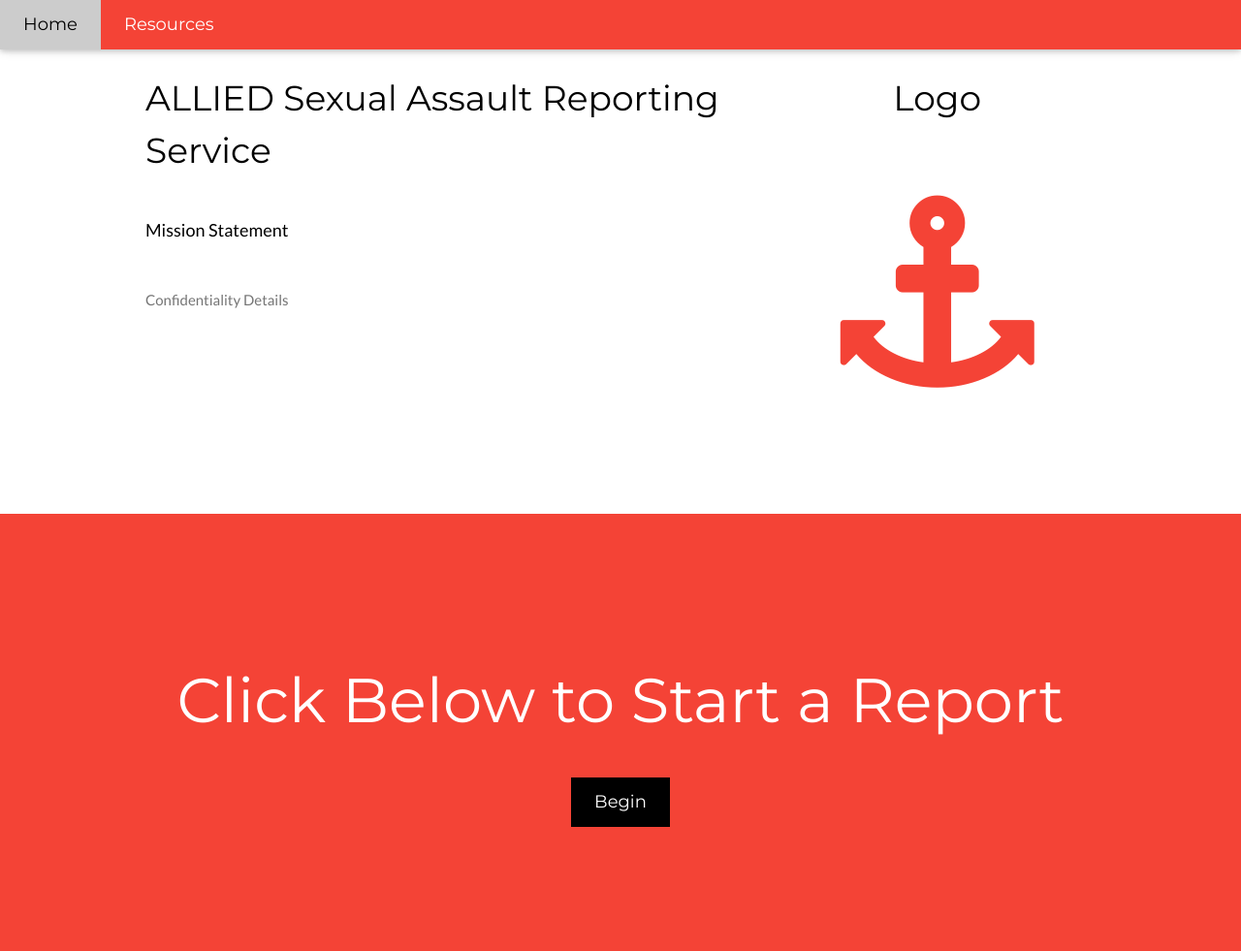
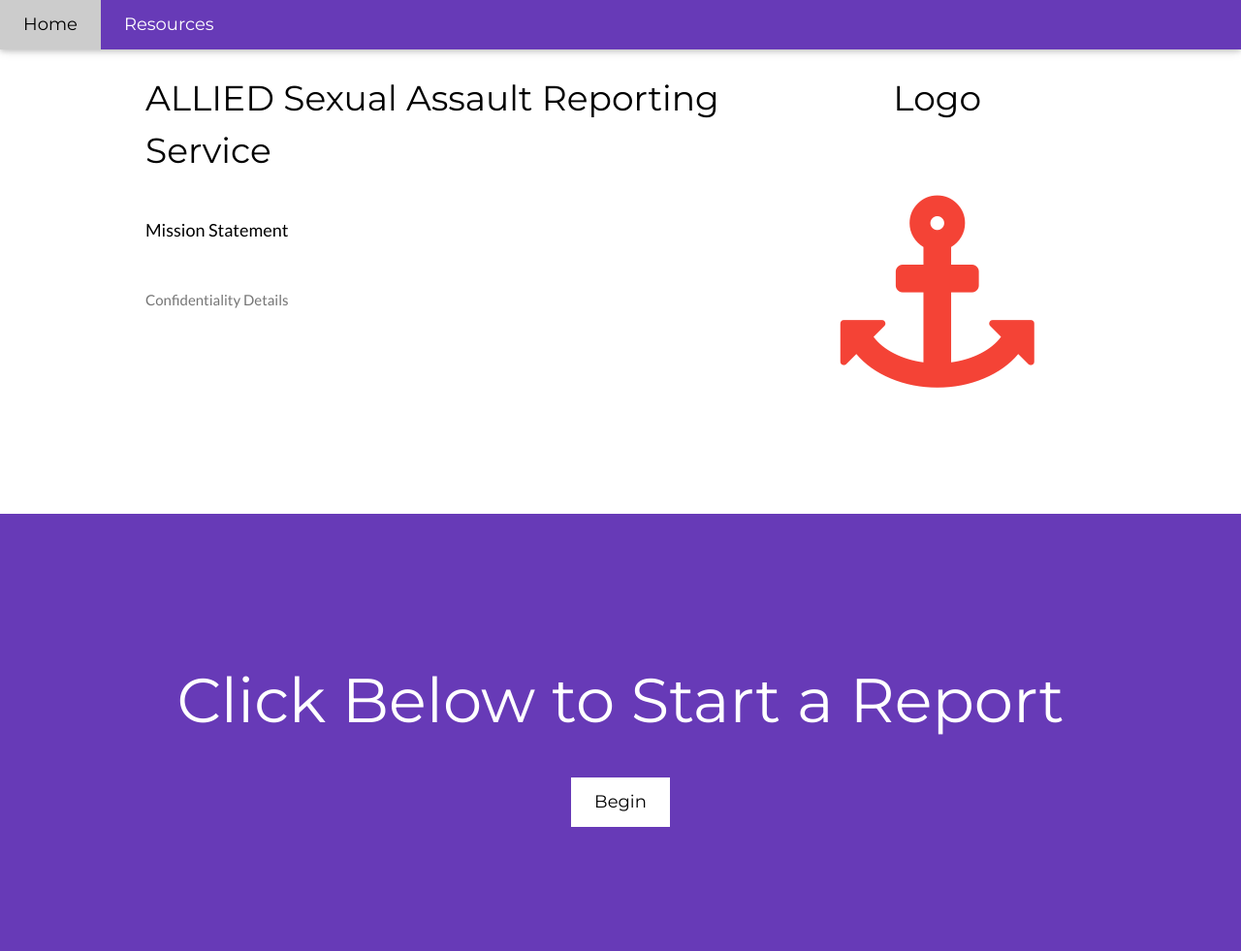
Before and after one commit to luuuk/Dubhacks, a Django app: template mysite/app/templates/app/index.html in a window 1280 px wide. Shown: the whole page at 97% size. Run offline with Django 3.2, Linux system fonts and the light colour scheme; the template is opened without the code that fills it, so the values that code supplies are empty; parts of the project's set-up code (start-up, migrations or seed data) failed here and were passed over.

Commit message:
style changes

```diff
--- a/mysite/app/templates/app/index.html
+++ b/mysite/app/templates/app/index.html
@@ -16,8 +16,8 @@ body,h1,h2,h3,h4,h5,h6 {font-family: "Lato", sans-serif}
 
 <!-- Navbar -->
 <div class="w3-top">
-  <div class="w3-bar w3-red w3-card w3-left-align w3-large">
-    <a class="w3-bar-item w3-button w3-hide-medium w3-hide-large w3-right w3-padding-large w3-hover-white w3-large w3-red" href="javascript:void(0);" onclick="myFunction()" title="Toggle Navigation Menu"><i class="fa fa-bars"></i></a>
+  <div class="w3-bar w3-deep-purple w3-card w3-left-align w3-large">
+    <a class="w3-bar-item w3-button w3-hide-medium w3-hide-large w3-right w3-padding-large w3-hover-white w3-large w3-deep-purple" href="javascript:void(0);" onclick="myFunction()" title="Toggle Navigation Menu"><i class="fa fa-bars"></i></a>
     <a href="#" class="w3-bar-item w3-button w3-padding-large w3-white">Home</a>
     <a href="/resources" class="w3-bar-item w3-button w3-hide-small w3-padding-large w3-hover-white">Resources</a>
 
@@ -48,9 +48,9 @@ body,h1,h2,h3,h4,h5,h6 {font-family: "Lato", sans-serif}
 </div>
 
 <!-- Header -->
-<header class="w3-container w3-red w3-center" style="padding:128px 16px">
+<header class="w3-container w3-deep-purple w3-center" style="padding:128px 16px">
   <h1 class="w3-margin w3-jumbo">Click Below to Start a Report</h1>
-  <button onclick="location.href='/file_a_report'" class="w3-button w3-black w3-padding-large w3-large w3-margin-top">Begin</button>
+  <button  onclick="window.location.href = '/resources" class="w3-button w3-white w3-padding-large w3-large w3-margin-top">Begin</button>
 </header>
 
 <script>
```
Also changed, not shown: mysite/app/templates/app/login.html (added, +10 -0 lines).
